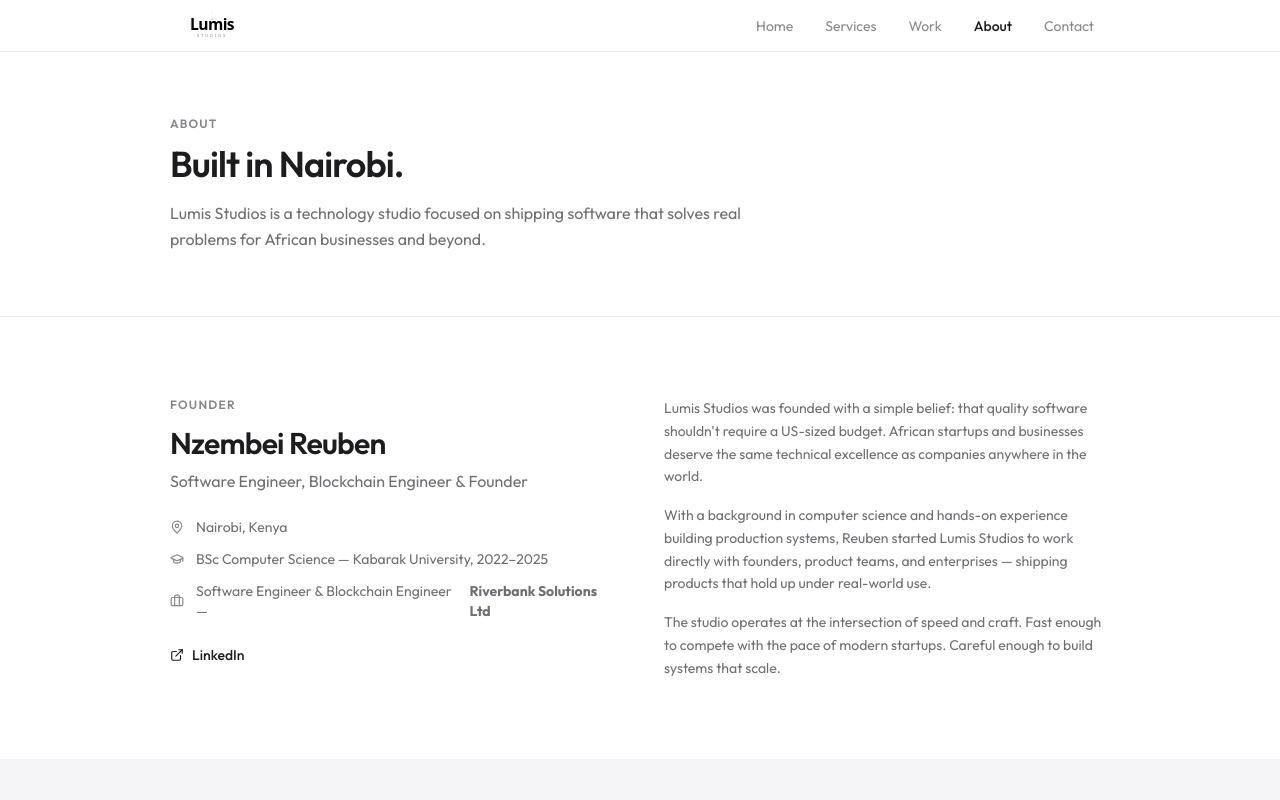
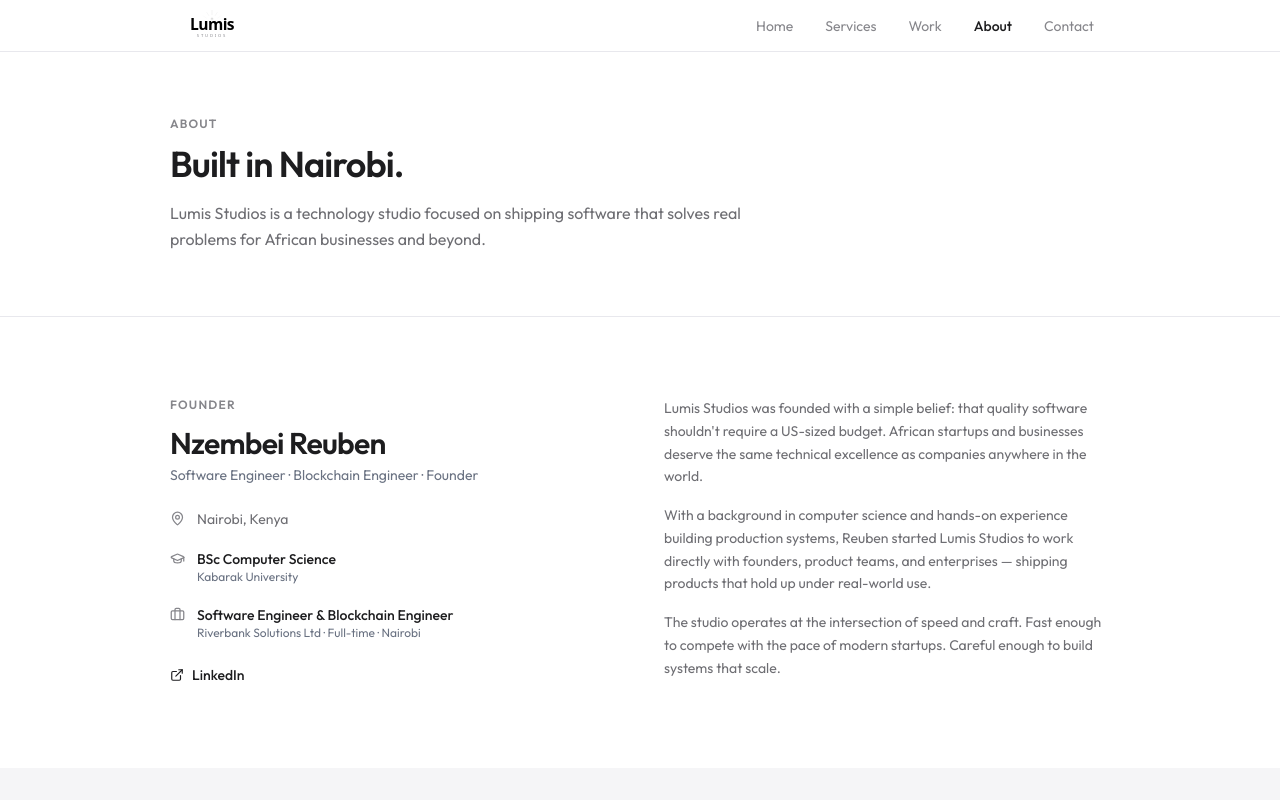
Before and after one commit to RichardNzembei/lumis-studios, a Next.js app: page /about in a window 1280 px wide. Shown: the top 800 px of the page. Built offline with nearby package versions, Linux system fonts and the light colour scheme.

Commit message:
improve founder section layout and remove education years

```diff
--- a/app/about/page.tsx
+++ b/app/about/page.tsx
@@ -70,22 +70,33 @@
               <h2 className="mt-3 text-3xl font-semibold tracking-tight text-gray-800">
                 Nzembei Reuben
               </h2>
-              <p className="mt-2 text-base text-gray-600">Software Engineer, Blockchain Engineer & Founder</p>
+              <p className="mt-1 text-sm text-gray-500">Software Engineer · Blockchain Engineer · Founder</p>
 
-              <ul className="mt-6 flex flex-col gap-3">
-                <li className="flex items-center gap-3 text-sm text-gray-600">
-                  <MapPin size={14} className="shrink-0 text-gray-400" />
-                  Nairobi, Kenya
-                </li>
-                <li className="flex items-center gap-3 text-sm text-gray-600">
-                  <GraduationCap size={14} className="shrink-0 text-gray-400" />
-                  BSc Computer Science — Kabarak University, 2022–2025
-                </li>
-                <li className="flex items-center gap-3 text-sm text-gray-600">
-                  <Briefcase size={14} className="shrink-0 text-gray-400" />
-                  Software Engineer & Blockchain Engineer — <strong>Riverbank Solutions Ltd</strong>
-                </li>
-              </ul>
+              <div className="mt-6 flex flex-col gap-5">
+                {/* Location */}
+                <div className="flex items-start gap-3">
+                  <MapPin size={15} className="mt-0.5 shrink-0 text-gray-400" />
+                  <span className="text-sm text-gray-600">Nairobi, Kenya</span>
+                </div>
+
+                {/* Education */}
+                <div className="flex items-start gap-3">
+                  <GraduationCap size={15} className="mt-0.5 shrink-0 text-gray-400" />
+                  <div>
+                    <p className="text-sm font-medium text-gray-800">BSc Computer Science</p>
+                    <p className="text-xs text-gray-500">Kabarak University</p>
+                  </div>
+                </div>
+
+                {/* Experience */}
+                <div className="flex items-start gap-3">
+                  <Briefcase size={15} className="mt-0.5 shrink-0 text-gray-400" />
+                  <div>
+                    <p className="text-sm font-medium text-gray-800">Software Engineer & Blockchain Engineer</p>
+                    <p className="text-xs text-gray-500">Riverbank Solutions Ltd · Full-time · Nairobi</p>
+                  </div>
+                </div>
+              </div>
 
               <a
                 href="https://www.linkedin.com/in/nzembei-reuben"
```
